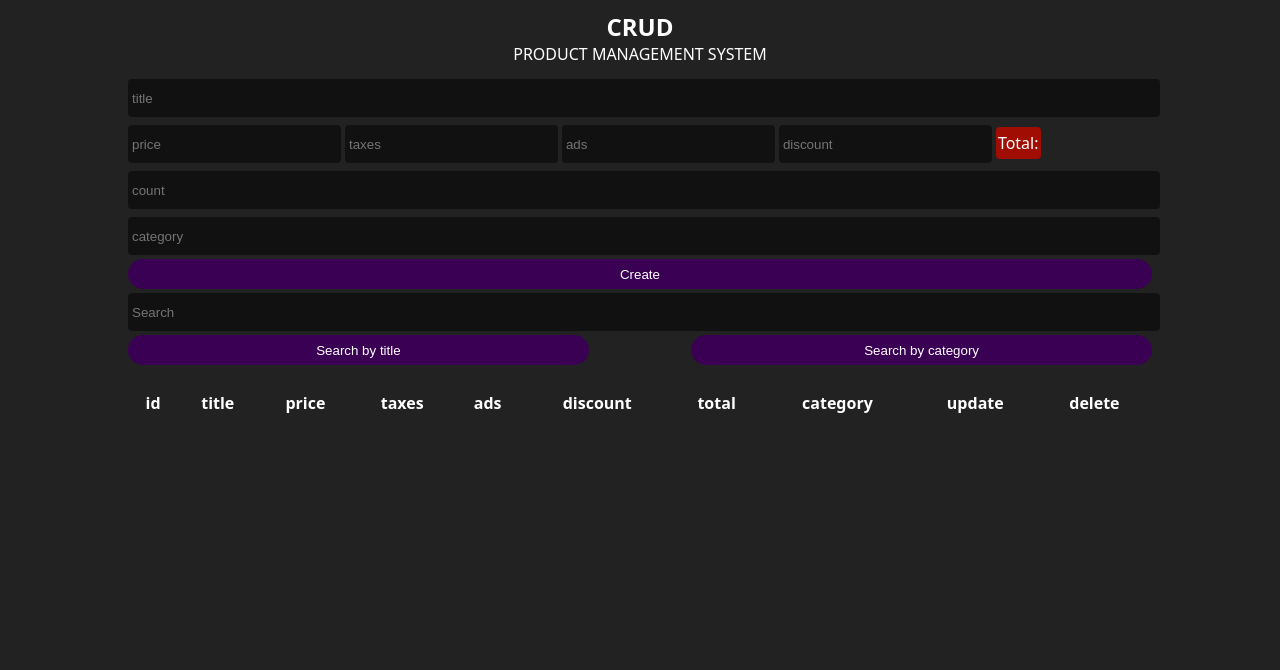
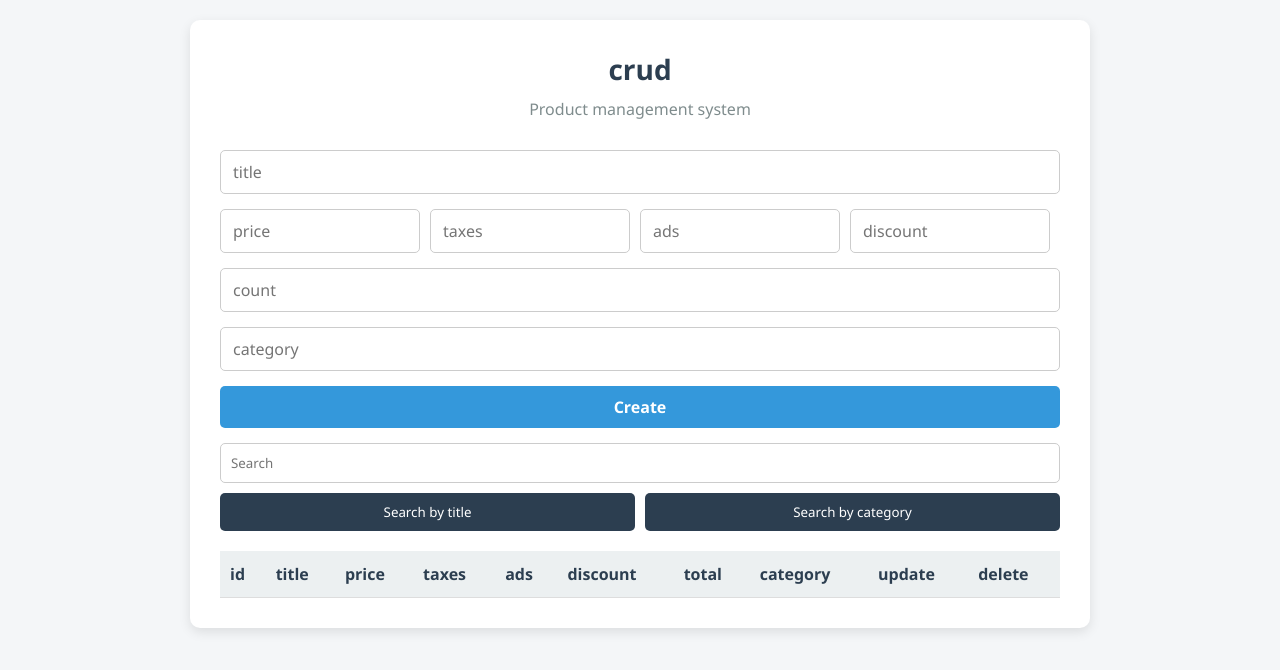
Before and after one commit to hayderalhatemi/Product-management-system-crud, a plain HTML site: page index.html in a window 1280 px wide. Drawn offline with Linux system fonts and the light colour scheme.

Commit message:
update the project

```diff
--- a/style.css
+++ b/style.css
@@ -1,79 +1,170 @@
-*{
+/* General reset */
+* {
+    margin: 0;
     padding: 0;
-    margin: 0;
+    box-sizing: border-box;
+    font-family: 'Segoe UI', Tahoma, Geneva, Verdana, sans-serif;
 }
-body{
-    background: #222;
+
+/* Container */
+body {
+    background-color: #f4f6f8;
+    padding: 20px;
+}
+
+.crud {
+    max-width: 900px;
+    margin: 0 auto;
+    background-color: #ffffff;
+    border-radius: 10px;
+    box-shadow: 0 4px 12px rgba(0, 0, 0, 0.1);
+    padding: 30px;
+}
+
+/* Header */
+.head {
+    text-align: center;
+    margin-bottom: 30px;
+}
+
+.head h2 {
+    color: #2c3e50;
+    font-size: 28px;
+    margin-bottom: 10px;
+}
+
+.head p {
+    color: #7f8c8d;
+    font-size: 16px;
+}
+
+/* Inputs */
+.inputs input,
+.inputs button {
+    display: block;
+    width: 100%;
+    padding: 10px 12px;
+    margin-bottom: 15px;
+    font-size: 16px;
+    border: 1px solid #ccc;
+    border-radius: 5px;
+}
+
+.inputs input:focus {
+    border-color: #3498db;
+    outline: none;
+}
+
+.inputs button {
+    background-color: #3498db;
     color: #fff;
-    font-family: system-ui;
+    border: none;
+    cursor: pointer;
+    font-weight: bold;
+    transition: background-color 0.3s;
 }
-.crud{
-    width: 80%;
-    margin: auto;
+
+.inputs button:hover {
+    background-color: #2980b9;
 }
-.head{
-    text-align: center;
-    text-transform: uppercase;
-    margin: 10px 0;
+
+/* Price row */
+.price {
+    display: flex;
+    flex-wrap: wrap;
+    gap: 10px;
 }
-input{
+
+.price input {
+    flex: 1;
+}
+
+/* Total display */
+#total {
+    display: inline-block;
+    margin-top: 5px;
+    font-size: 14px;
+    font-weight: bold;
+    color: #2ecc71;
+}
+
+/* Outputs */
+.searchBlock input {
+    padding: 10px;
     width: 100%;
-    height: 30px;
-    outline: none;
+    margin-bottom: 10px;
+    border-radius: 5px;
+    border: 1px solid #ccc;
+}
+
+.btnSearch {
+    display: flex;
+    gap: 10px;
+    margin-bottom: 20px;
+}
+
+.btnSearch button {
+    flex: 1;
+    padding: 10px;
+    background-color: #2c3e50;
+    color: #fff;
     border: none;
-    background: #111;
-    margin: 4px 0;
-    border-radius: 4px;
-    padding: 4px;
+    border-radius: 5px;
+    cursor: pointer;
+    font-weight: 500;
+}
+
+.btnSearch button:hover {
+    background-color: #34495e;
+}
+
+/* Delete all */
+#deleteAll {
+    text-align: right;
+    margin-bottom: 10px;
+}
+
+/* Table */
+table {
+    width: 100%;
+    border-collapse: collapse;
+}
+
+table th,
+table td {
+    padding: 12px 10px;
+    text-align: left;
+    border-bottom: 1px solid #ddd;
+}
+
+table th {
+    background-color: #ecf0f1;
+    font-weight: bold;
+    color: #2c3e50;
+}
+
+table td button {
+    padding: 6px 12px;
+    border: none;
+    border-radius: 5px;
+    cursor: pointer;
+    font-size: 14px;
+}
+
+table td .update {
+    background-color: #27ae60;
     color: #fff;
 }
-input:focus{
-    background: #000;
-    transform: scale(1.1);
+
+table td .update:hover {
+    background-color: #1e8449;
 }
-.price input{
-    width: 20%;
+
+table td .delete {
+    background-color: #e74c3c;
+    color: #fff;
 }
-#total{
-    background: #a00d02;
-    padding: 5px 2px;
-    border-radius: 4px;
+
+table td .delete:hover {
+    background-color: #c0392b;
 }
-#total::before{
-    content: 'Total: ';
-}
-button{
-    width: 100%;
-    height: 30px;
-    border: none;
-    cursor: pointer;
-    background: #390053;
-    color: #fff;
-    border-radius: 20px;
-    transition: 0.5s;
-}
-button:hover{
-    background: #51025f;
-    letter-spacing: 1px;
-}
-.btnSearch{
-    display: flex;
-    justify-content: space-between;
-}
-.btnSearch button{
-    width: 45%;
-}
-#deleteAll{
-    margin: 20px 0;
-}
-table button:hover{
-    transform: scale(1.1);
-}
-table{
-    width: 100%;
-    text-align: center;
-    margin: 10px 0;
-}
-th, td{
-    padding: 5px;
-}
```
